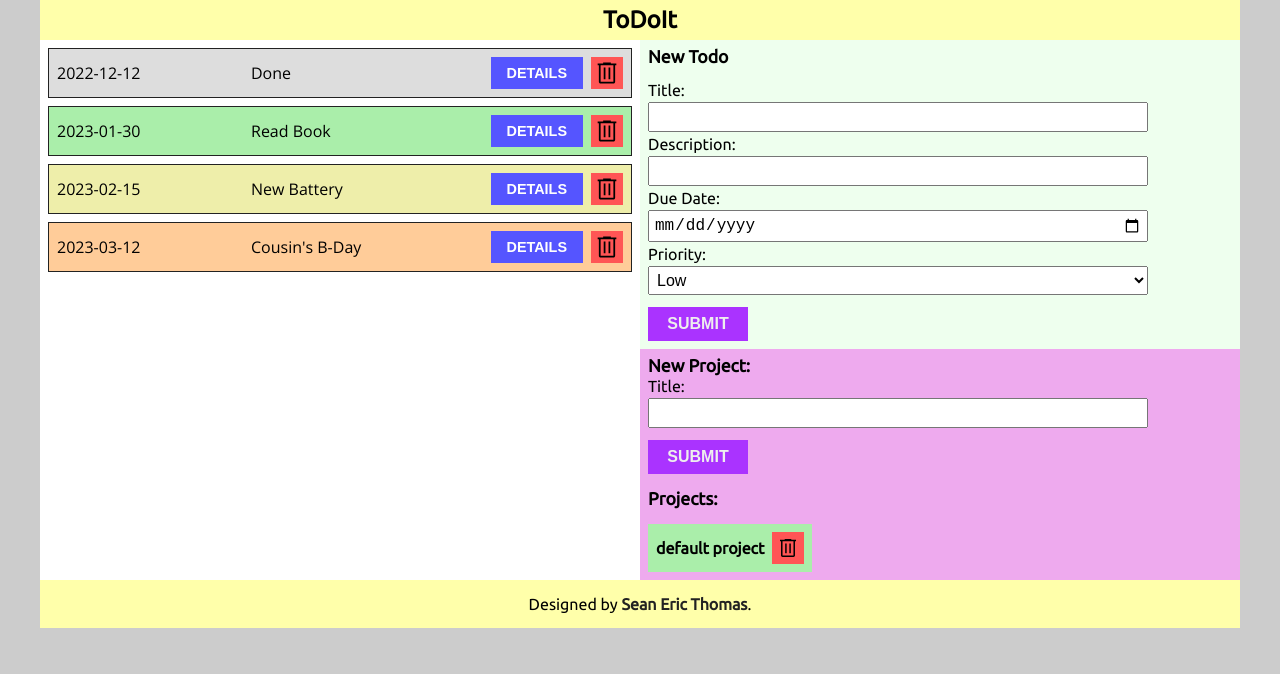
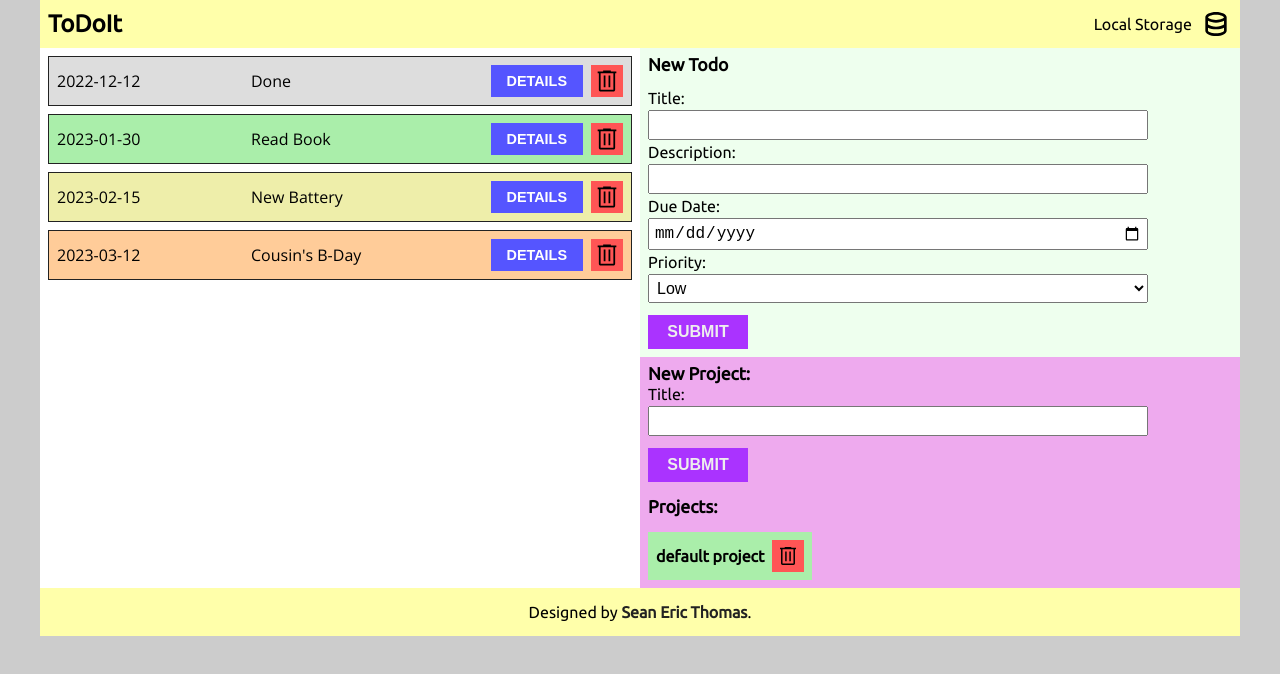
Before and after one commit to MongrelArchitect/todo-list, a website built with webpack: page dist/index.html in a window 1280 px wide. Both pictures are taken after a click on the button "Use local storage". Built offline with nearby package versions, Linux system fonts and the light colour scheme; some packages are replaced by stand-ins of ours; no server answers.

Commit message:
Show local storage user in heading

```diff
--- a/src/index.js
+++ b/src/index.js
@@ -47,6 +47,7 @@ if (!localStorage.usingLocal) {
       );
     }
   }
+  uiControl.showUserInfo('Local Storage');
   uiControl.drawTodos(projectControl.projects[0].todos, 0);
   uiControl.drawProjects();
   uiControl.createNewTodo();
--- a/src/styles/style.css
+++ b/src/styles/style.css
@@ -103,11 +103,29 @@ body {
 }
 
 .heading {
+  align-items: center;
   background: #ffa;
+  display: flex;
   font-size: 1.5rem;
   font-weight: bold;
+  justify-content: space-between;
   padding: 8px;
   text-align: center;
+}
+
+.heading .user-img {
+  height: 32px;
+}
+
+.heading .user-name {
+  font-size: 1rem;
+  font-weight: normal;
+}
+
+.heading > span {
+  align-items: center;
+  display: flex;
+  gap: 8px;
 }
 
 .login-container {
--- a/src/uiControl.js
+++ b/src/uiControl.js
@@ -1,5 +1,6 @@
 import loginControl from './login';
 import deleteIcon from './images/delete.svg';
+import storageIcon from './images/storage.svg';
 import projectControl from './projectControl';
 import ProjectFactory from './projects';
 import TodoFactory from './todos';
@@ -431,6 +432,13 @@ const uiControl = (() => {
     });
   };
 
+  const showUserInfo = (user) => {
+    const userName = document.querySelector('.user-name');
+    userName.textContent = user;
+    const userImg = document.querySelector('.user-img');
+    userImg.src = storageIcon;
+  };
+
   const chooseLoginMethod = () => {
     const grayout = document.querySelector('.grayout');
     const loginContainer = document.querySelector('.login-container');
@@ -448,7 +456,7 @@ const uiControl = (() => {
       loginControl.useLocalStorage();
       grayout.className = 'grayout hidden';
       loginContainer.className = 'login-container hidden';
-
+      showUserInfo('Local Storage');
       // Create a default project and add some todos.
       projectControl.addProject(ProjectFactory('default project'));
       projectControl.projects[0].addTodo(
@@ -513,6 +521,7 @@ const uiControl = (() => {
     setupDetailListeners,
     setupEditListeners,
     setupProjectListeners,
+    showUserInfo,
     submitNewProject,
   };
 })();
```
Also changed, not shown: dist/index.html, src/images/storage.svg (added).
